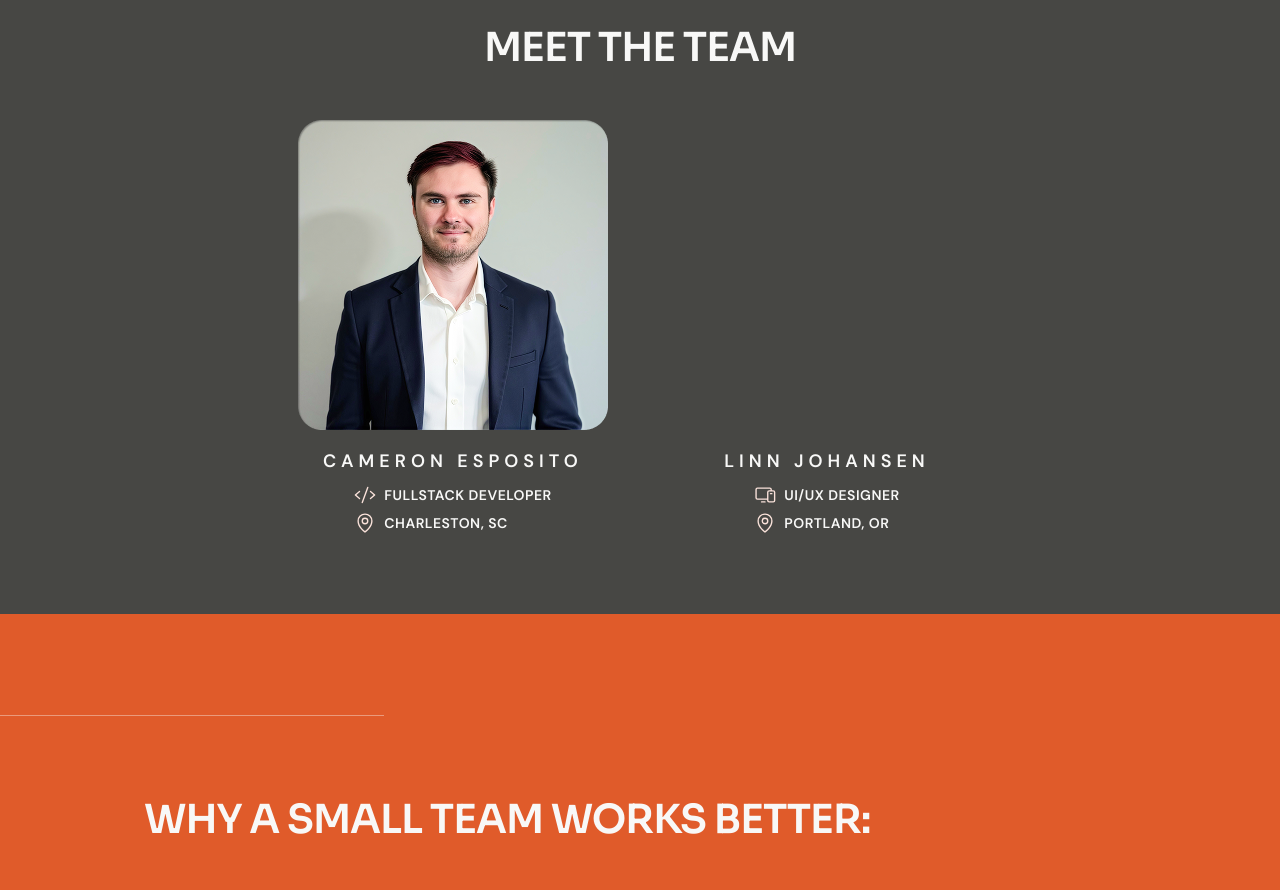
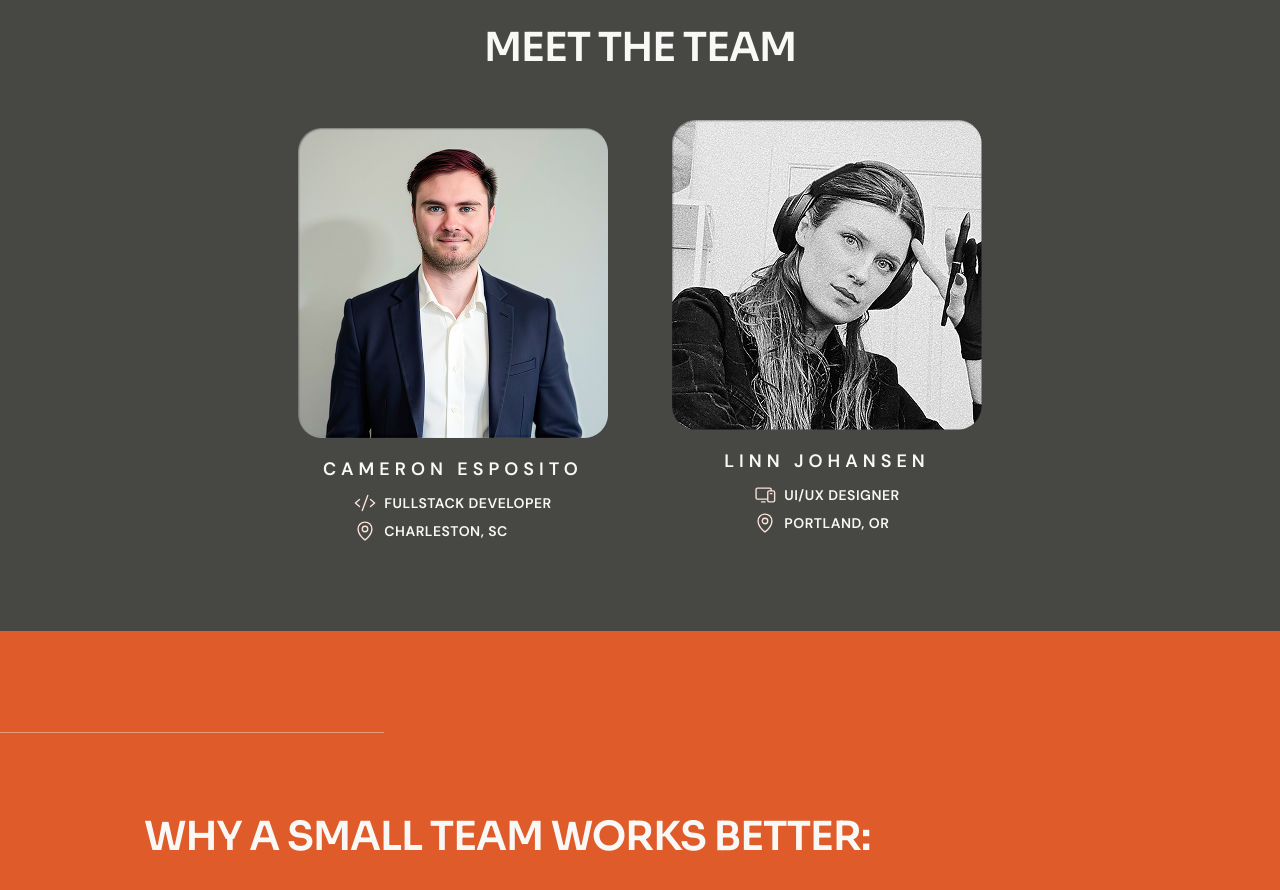
Before and after one commit to Palmetto-Dev-and-Design/palmetto-dev-and-design, a Next.js app: page /about in a window 1280 px wide. Shown: the part 900-1790 px from the top of the page. Built offline with nearby package versions, Linux system fonts and the light colour scheme; a web font is replaced by a local one.

Commit message:
feat: added linn image and bio and hover effect on images

```diff
--- a/components/sections/Team.tsx
+++ b/components/sections/Team.tsx
@@ -44,11 +44,13 @@ const team: Member[] = [
     name: 'Linn Johansen',
     role: 'UI/UX Designer',
     location: 'Portland, OR',
-    image: null,
+    image: '/lynn.png',
     RoleIcon: DevicesIcon,
     light: true,
     bio: [
-      'Lorem ipsum dolor sit amet consectetur adipiscing elit. Quisque faucibus ex sapien vitae pellentesque sem placerat. In id cursus mi pretium tellus duis convallis. Tempus leo eu aenean sed diam urna tempor. Pulvinar vivamus fringilla lacus nec metus bibendum egestas.',
+      'Linn, based in Portland, OR, is Palmetto’s UI/UX designer & co-founder. Originally from Sweden, she began studying web design in 2019 while pursuing digital design in Stockholm, and has been fascinated by purposeful digital experiences ever since.',
+      'Linn is dedicated to her clients & their users, approaching each project with empathy & a genuine desire to help businesses thrive through outstanding digital experiences.',
+      'With over 15 years in creative fields and a lifelong passion for creativity, Linn offers a sharp design eye paired with a strategic mindset.',
     ],
   },
 ];
@@ -144,7 +146,7 @@ const Team = () => {
                 alt={name}
                 fill
                 sizes="(min-width: 1024px) 310px, 200px"
-                className="object-cover"
+                className="object-cover transition-[filter] duration-300 group-hover:grayscale group-focus-visible:grayscale"
               />
             );
             return (
@@ -159,9 +161,24 @@ const Team = () => {
                       type="button"
                       onClick={() => open(name, light)}
                       aria-label={`Read about ${name}`}
-                      className={cn(photoClass, 'cursor-pointer')}
+                      className={cn(photoClass, 'group cursor-pointer')}
                     >
                       {photo}
+                      <span
+                        aria-hidden
+                        className="absolute inset-0 flex items-center justify-center font-sans text-[length:var(--text-18)] leading-[var(--leading-22)] font-semibold tracking-[4px] text-white uppercase opacity-0 transition-opacity duration-300 group-hover:opacity-100 group-focus-visible:opacity-100"
+                      >
+                        {/* The PNGs have transparent rounded corners, so the
+                            tint is masked to the photo's own shape. */}
+                        <span
+                          className="absolute inset-0 bg-mono-950/85 mask-cover"
+                          style={{
+                            maskImage: `url(${image})`,
+                            WebkitMaskImage: `url(${image})`,
+                          }}
+                        />
+                        <span className="relative">Read bio</span>
+                      </span>
                     </button>
                   ) : (
                     <div className={cn(photoClass, !image && 'bg-bg-inverse')}>
```
Also changed, not shown: public/lynn.png (added).
